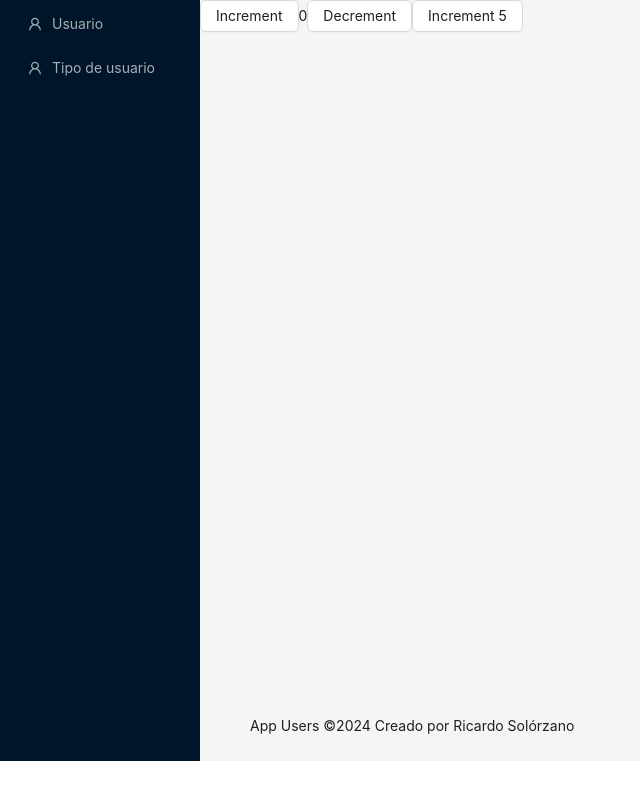
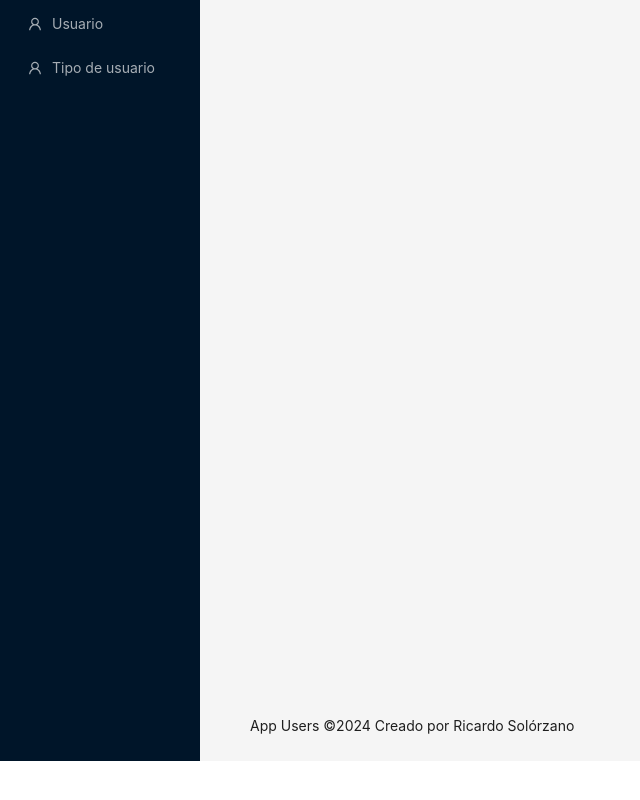
Before and after one commit to RicardoSolorzano0/proyect01-typescript, a React (Vite) app: page / in a window 1280 px wide. Shown: the whole page, without its empty margins (0-640 px from the left). Built offline with nearby package versions, Linux system fonts and the light colour scheme.

Commit message:
cambiando de lugar el counter

```diff
--- a/src/ui/layouts/ContainerLayout/ContainerLayout.tsx
+++ b/src/ui/layouts/ContainerLayout/ContainerLayout.tsx
@@ -1,7 +1,6 @@
 import { Layout } from "antd";
 import { SideBar } from "../SideBar/SideBar";
 import { Outlet } from "react-router";
-import { Counter } from "../../../counter/Counter";
 
 const { Content, Footer } = Layout;
 
@@ -15,7 +14,6 @@ export const ContainerLayout = () => {
           style={{ height: "calc(100vh - 109px)" }}
         >
           <div className="p-6 bg-white rounded-lg">
-            <Counter />
             <Outlet />
           </div>
         </Content>
```
